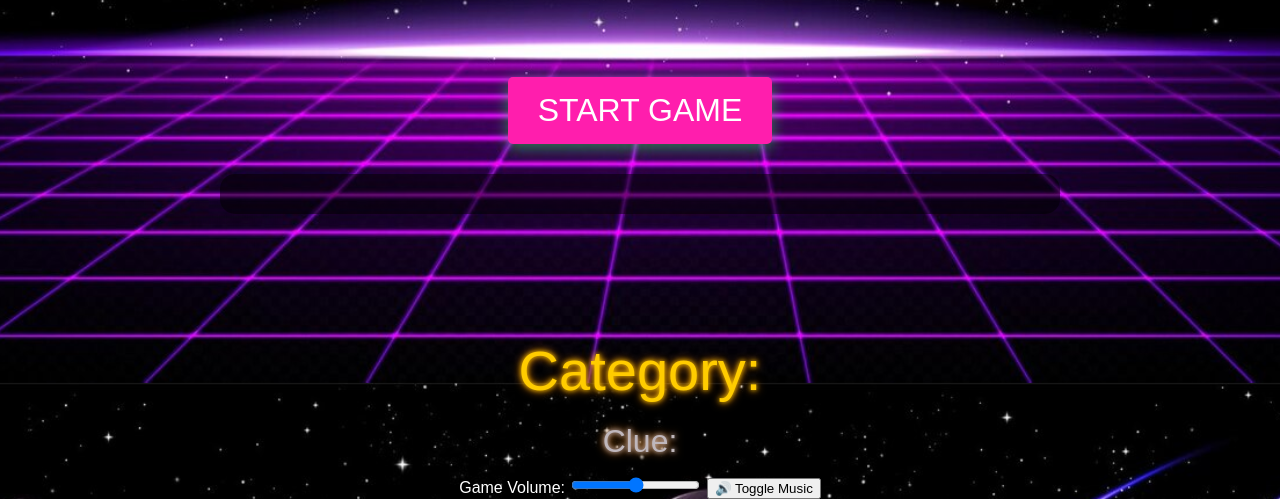
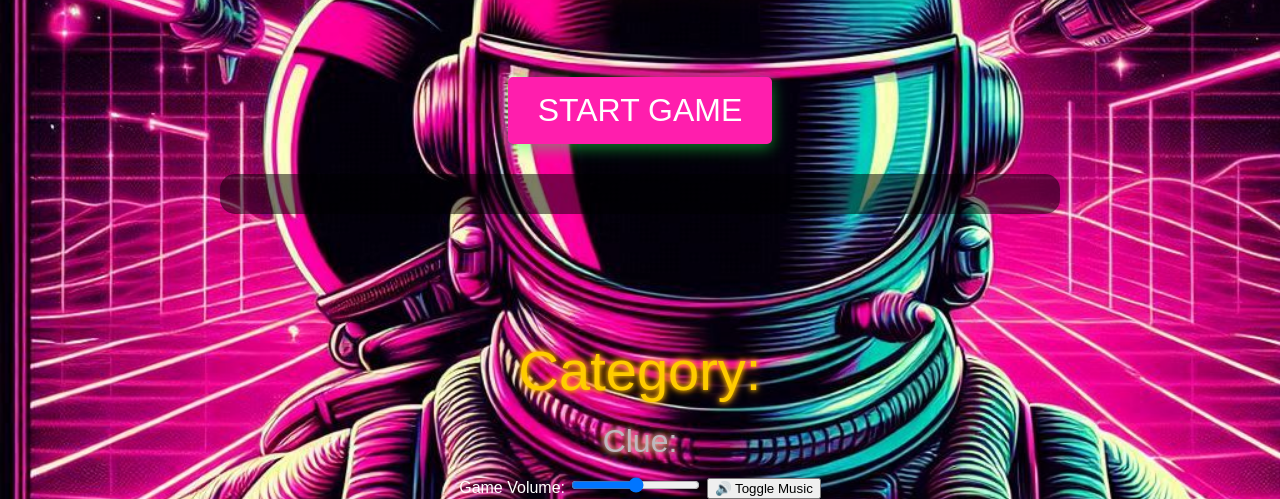
Before and after one commit to hmthomas0782/spaceman, a plain HTML site: page index.html in a window 1280 px wide. Shown: the part 417-916 px from the top of the page. Drawn offline with Linux system fonts and the light colour scheme; a web font is replaced by a local one.

Commit message:
Changed background image

```diff
--- a/css/main.css
+++ b/css/main.css
@@ -1,6 +1,6 @@
 body {
   font-family: 'Honk', Arial;
-  background-image: url('digital-retro-cyber-surface-landscape-80s_107791-21135.jpg'); /* Neon Moving Background */
+  background-image: url('Designer (1).jpeg');/* Neon Moving Background */
   background-size: cover;
   background-position: center;
   background-repeat: no-repeat;
```
Also changed, not shown: Assets/Assets Graphics/240_F_578099259_PiNeMuVL8kuYKNsbepxR9z2T2gyNICmT.jpg (added), Assets/Assets Graphics/Background Image.jpg (added), Assets/Assets Graphics/Designer (1).jpeg (added), Assets/Assets Graphics/Designer.jpeg (added), Assets/Assets Graphics/Spaceman image .jpeg (added), css/Designer (1).jpeg (added), css/digital-retro-cyber-surface-landscape-80s_107791-21135.jpg (deleted), 8 other files.
